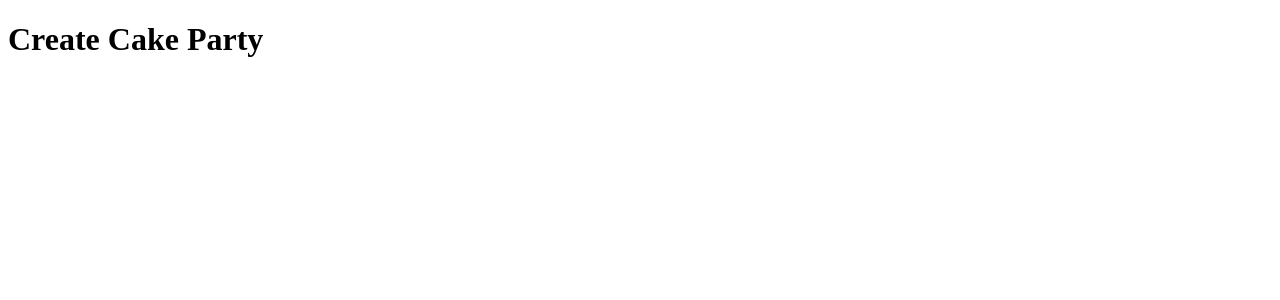
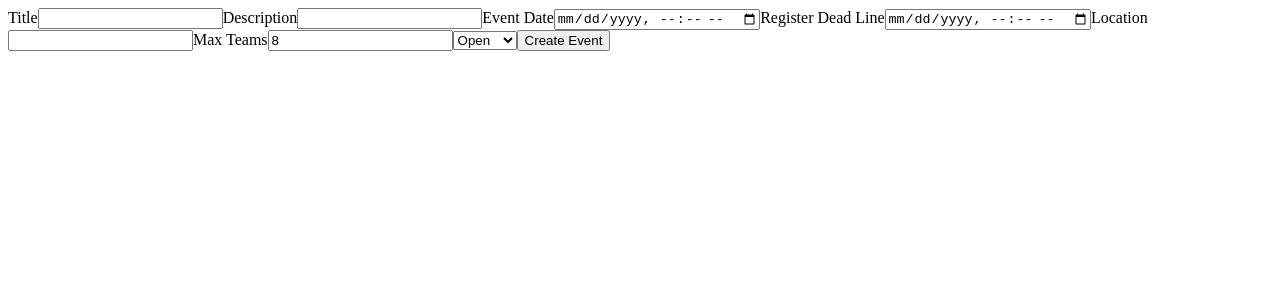
Before and after one commit to SheepHappy2020/Avoda-Cake, a Next.js app in the folder vodacake/: page /organizer/create-event in a window 1280 px wide. Shown: the top 300 px of the page. Built offline with nearby package versions, Linux system fonts and the light colour scheme.

Commit message:
adding event create

```diff
--- /dev/null
+++ b/vodacake/app/api/organizer/route.ts
@@ -0,0 +1,75 @@
+import { supabase } from "@/lib/supabase";
+
+export const POST = async (request: Request) => {
+    try {
+        const body = await request.json();
+        const {
+            title,
+            description,
+            eventDate,
+            registrationDeadline,
+            location,
+            maxTeams,
+            status,
+        } = body
+        console.log(body)
+        if (!title || !eventDate || !registrationDeadline || !location || maxTeams < 1 || !status) {
+            return Response.json(
+                {
+                    error: "Title, eventDate, registrationDeadline, location, maxTeams, status are required fields"
+                },
+                { status: 400 }
+            )
+        }
+
+        const { data, error } = await supabase
+            .from("events")
+            .insert({
+                title: title,
+                description: description,
+                event_date: eventDate,
+                registration_deadline: registrationDeadline,
+                location: location,
+                max_teams: maxTeams,
+                status: status,
+            })
+            .select()
+            .single()
+
+        if (error) {
+            console.error("Supabase create event error:", error);
+
+            return Response.json(
+                {
+                    error: error.message
+                },
+                {
+                    status: 500
+                }
+            );
+        }
+        if (registrationDeadline >= eventDate) {
+            return Response.json(
+                {
+                    error: "Registration deadline must be before event date"
+                },
+                {
+                    status: 400
+                }
+            );
+        }
+        return Response.json(
+            {
+                message: "Event create successful",
+                event: data
+            },
+            { status: 201 }
+        )
+    } catch (error) {
+        console.error("POST /api/organizer error: ", error)
+        return Response.json(
+            { error: "Internal server error" },
+            { status: 500 }
+        )
+    }
+}
--- a/vodacake/app/organizer/create-event/page.tsx
+++ b/vodacake/app/organizer/create-event/page.tsx
@@ -1,9 +1,122 @@
 "use client";
+import { useState, } from "react";
 
 export default function CreateEventPage() {
+    type EventData = {
+        title: string;
+        description: string | null;
+        eventDate: string;
+        registrationDeadline: string;
+        location: string;
+        maxTeams: number;
+        status: string;
+    }
+
+    const [eventForm, setEventForm] = useState <EventData>({
+        title: "",
+        description: "",
+        eventDate: "",
+        registrationDeadline: '',
+        location: '',
+        maxTeams: 8,
+        status: 'open',
+    });
+
+    const[registeredSuccessful, setRegisteredSuccessful] = useState(false)
+    const [errorMessage, setErrorMessage] = useState("")
+
+    const handleInputChange = (event: React.ChangeEvent<HTMLInputElement>) => {
+        const { name, value } = event.target;
+
+        setEventForm((prevEvent) => ({
+            ...prevEvent,
+            [name]: name === "maxTeams" ? Number(value) : value,
+        }));
+    };
+
+    const handleOnSubmit = async (formEvent: React.FormEvent<HTMLFormElement>) => {
+        formEvent.preventDefault()
+
+        const newEvent: {
+            title: string;
+            description: string | null;
+            eventDate: string;
+            registrationDeadline: string;
+            location: string;
+            maxTeams: number;
+            status: string;
+        } = {
+            title: eventForm.title,
+            description: eventForm.description,
+            eventDate: eventForm.eventDate,
+            registrationDeadline: eventForm.registrationDeadline,
+            location: eventForm.location,
+            maxTeams: eventForm.maxTeams,
+            status: eventForm.status,
+        }
+
+        const response = await fetch('/api/organizer', {
+            method: "POST",
+            headers: {
+                "Content-Type":"application/json"
+            },
+            body: JSON.stringify(newEvent)
+        })
+
+        const createResult = await response.json()
+        console.log("Server response:", createResult)
+        if (response.ok) {
+            setRegisteredSuccessful(true)
+            setErrorMessage("")
+        } else {
+            setRegisteredSuccessful(false)
+            setErrorMessage(createResult.error || "Failed to create event")
+        }
+    }
     return (
-        <main>
-            <h1>Create Cake Party</h1>
-        </main>
+        <div>
+            {registeredSuccessful && <h1>Event Create Successful</h1>}
+            {errorMessage && <p>{errorMessage}</p>}
+            <form onSubmit={handleOnSubmit}>
+                <label>
+                    Title
+                    <input required type="text" name='title' value={eventForm.title} onChange={(event)=>handleInputChange(event)} />
+                </label>
+                <label>
+                    Description
+                    <input type="text" name='description' value={eventForm.description ?? ""} onChange={(event) => handleInputChange(event)} />
+                </label>
+                <label>
+                    Event Date
+                    <input type="datetime-local" name='eventDate' value={eventForm.eventDate} onChange={(event) => handleInputChange(event)} />
+                </label>
+                <label>
+                    Register Dead Line
+                    <input type="datetime-local" name='registrationDeadline' value={eventForm.registrationDeadline} onChange={(event) => handleInputChange(event)} />
+                </label>
+                <label>
+                    Location
+                    <input type="text" name='location' value={eventForm.location} onChange={(event) => handleInputChange(event)} />
+                </label>
+                <label>
+                    Max Teams
+                    <input type="number" min={1} name='maxTeams' value={eventForm.maxTeams} onChange={(event) => handleInputChange(event)} />
+                </label>
+                <select
+                    name="status"
+                    value={eventForm.status}
+                    onChange={(e) =>
+                        setEventForm((prev) => ({
+                            ...prev,
+                            status: e.target.value,
+                        }))
+                    }
+                >
+                    <option value="open">Open</option>
+                    <option value="closed">Closed</option>
+                </select>
+                <button type='submit'>Create Event</button>
+            </form>
+        </div>
     );
 }
```
